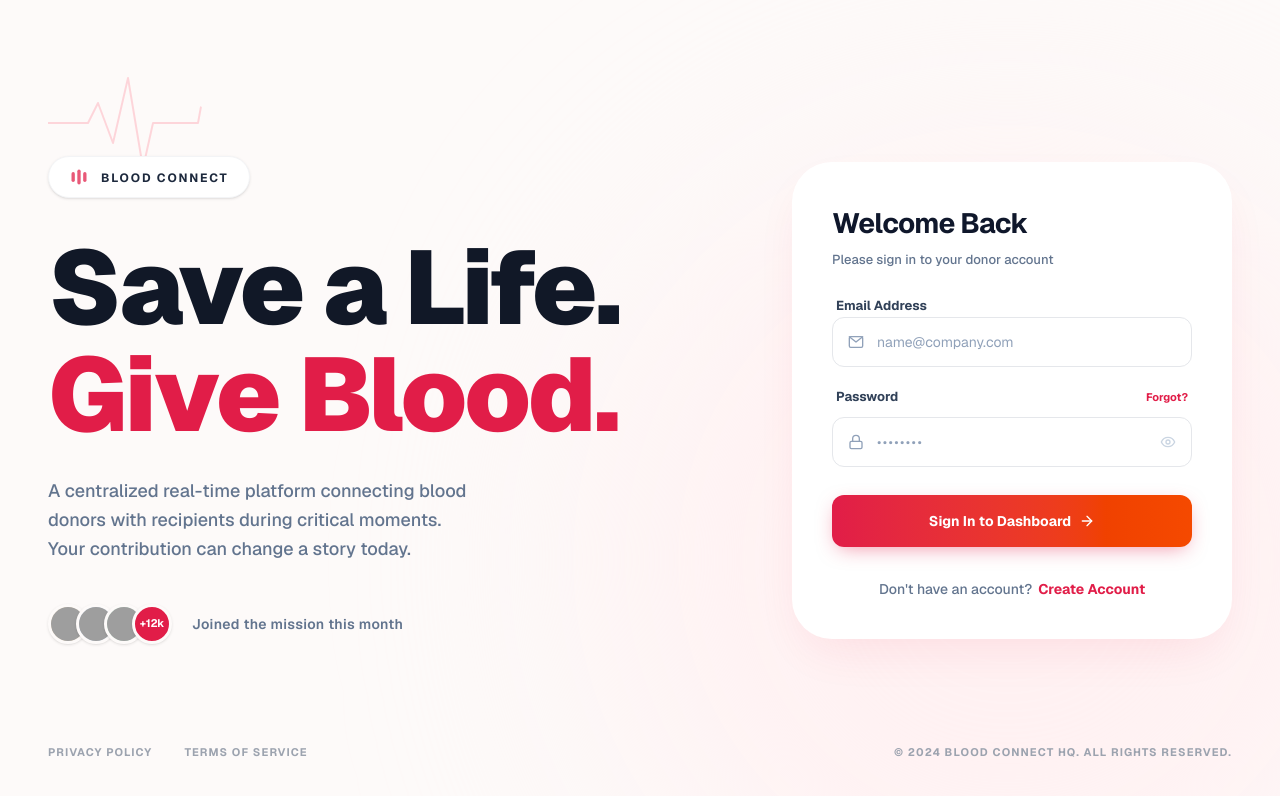
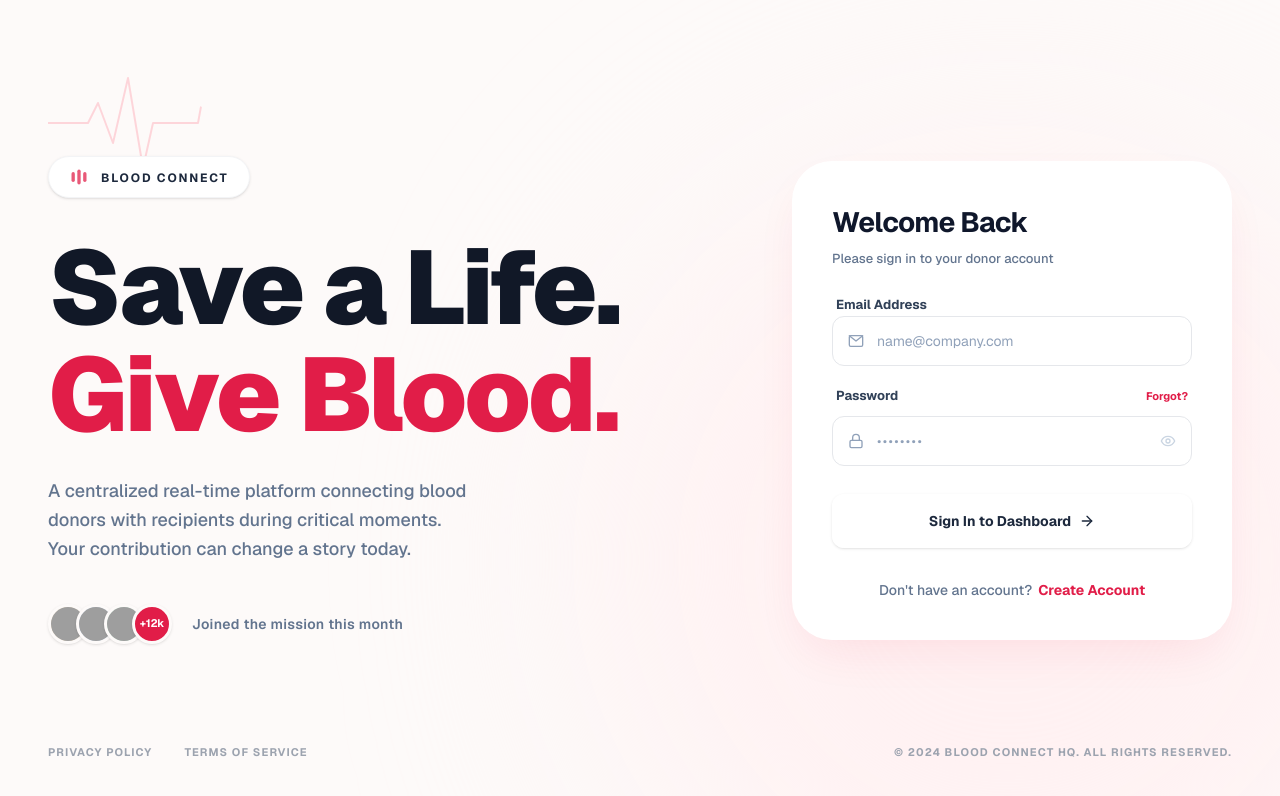
Before and after one commit to varunnandan321-gif/blood-connect, a Next.js app: page / in a window 1280 px wide. Shown: the top 796 px of the page. Built offline with nearby package versions, Linux system fonts and the light colour scheme; grey boxes are pictures that could not be loaded.

Commit message:
style(login): update button to frosted glass design per user request

```diff
--- a/app/page.tsx
+++ b/app/page.tsx
@@ -188,7 +188,7 @@ export default function LandingPage() {
               </div>
 
               <div className="pt-2">
-                <button disabled={loading} className="w-full py-4 px-6 bg-gradient-to-r from-medical-red to-orange-600 text-white font-bold rounded-xl shadow-[0_6px_20px_-6px_rgba(225,29,72,0.5)] hover:shadow-[0_8px_25px_-8px_rgba(225,29,72,0.6)] hover:-translate-y-0.5 active:translate-y-0 transition-all duration-300 flex items-center justify-center gap-2 group disabled:opacity-75" type="submit">
+                <button disabled={loading} className="w-full py-4 px-6 bg-white/40 dark:bg-stone-800/40 backdrop-blur-md border border-white/60 dark:border-stone-700/50 text-slate-800 dark:text-slate-100 font-bold rounded-xl shadow-sm hover:shadow-md hover:bg-white/60 dark:hover:bg-stone-700/40 hover:-translate-y-0.5 active:translate-y-0 transition-all duration-300 flex items-center justify-center gap-2 group disabled:opacity-75" type="submit">
                   {loading ? (
                     <Activity className="w-5 h-5 animate-spin" />
                   ) : (
```
